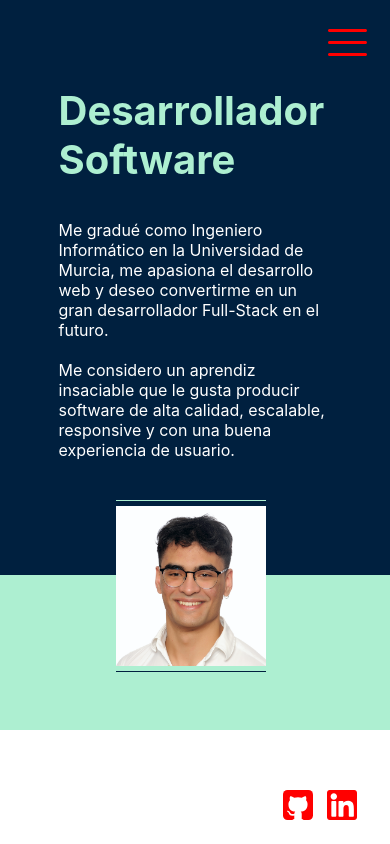
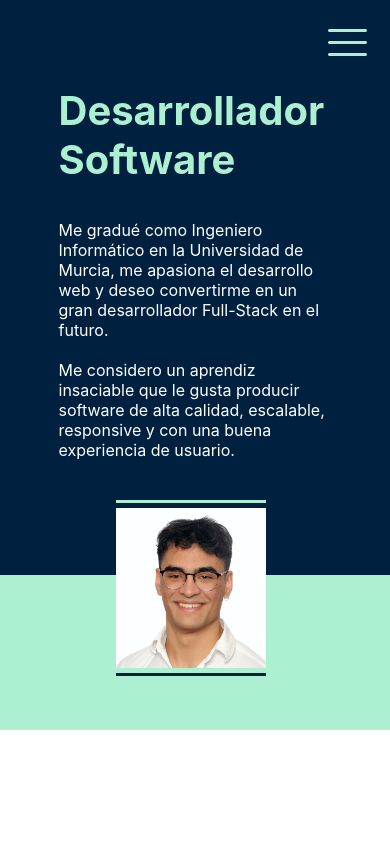
Before and after one commit to Daniumy/portfolio, a React (Create React App) app: page / in a window 390 px wide. Built offline with nearby package versions, Linux system fonts and the light colour scheme.

Commit message:
Improved menu hamburguer and socials icons for mobile

```diff
--- a/src/App.css
+++ b/src/App.css
@@ -19,6 +19,7 @@
   height: 100vh;
   display: flex;
   flex-direction: column;
+  position: relative;
 }
 
 .first-section-row {
@@ -73,8 +74,8 @@
   left: calc(74% - 175px);
   top: calc(45% - 160px);
   padding: 0px 5px;
-  border-left: 1px solid #adefd1ff;
-  border-right: 1px solid #00203fff;
+  border-left: 3px solid #adefd1ff;
+  border-right: 3px solid #00203fff;
 }
 
 /* ------------------------------------ SECOND SECTION ----------------------------------------- */
@@ -231,6 +232,7 @@
   align-items: center;
   justify-content: center;
   background-color: #00203fff;
+  position: relative;
 }
 
 .fourth-section-wrapper {
@@ -1098,8 +1100,8 @@ textarea {
     border-left: none;
     border-right: none;
     padding: 5px 0px;
-    border-top: 1px solid #adefd1ff;
-    border-bottom: 1px solid #00203fff;
+    border-top: 3px solid #adefd1ff;
+    border-bottom: 3px solid #00203fff;
   }
 
   /* THIRD SECTION*/
@@ -1185,15 +1187,6 @@ textarea {
     overflow-y: scroll;
   }
 
-
-  .social-icons-container {
-    position: fixed;
-  }
-
-  .hamburguer-container {
-    position: fixed;
-  }
-
 }
 
 @media (max-width: 720px) {
@@ -1338,16 +1331,9 @@ textarea {
   }
 
   #image-of-myself {
-    position: absolute;
-    width: 250px;
     top: calc(74% - 125px);
     left: calc(45% - 100px);
-    padding: 0px 5px;
-    border-left: none;
-    border-right: none;
-    padding: 5px 0px;
-    border-top: 1px solid #adefd1ff;
-    border-bottom: 1px solid #00203fff;
+
   }
 
   /* ------------------------------------ SECOND SECTION ----------------------------------------- */
@@ -1670,16 +1656,11 @@ textarea {
   }
 
   #image-of-myself {
-    position: absolute;
+
     width: 150px;
     top: calc(74% - 75px);
     left: calc(45% - 60px);
-    padding: 0px 5px;
-    border-left: none;
-    border-right: none;
-    padding: 5px 0px;
-    border-top: 1px solid #adefd1ff;
-    border-bottom: 1px solid #00203fff;
+
   }
 
   /*-------------------------------------------------------------------------------*/
--- a/src/App.js
+++ b/src/App.js
@@ -10,17 +10,16 @@ import cookies from "js-cookie";
 function App() {
   const [airplaneHovered, setAirplaneHovered] = useState(false);
   const [secondScreen, setSecondScreen] = useState(false);
-  const [hamburgerColor, setHamburgerColor] = useState(
-    window.matchMedia("(max-width: 950px)").matches ? "red" : "#00203FFF"
-  );
+  const [hamburgerColor, setHamburgerColor] = useState("#00203FFF");
   const [hamburgerClicked, setHamburgerClicked] = useState(false);
-  const [socialsColor, setSocialsColor] = useState(
-    window.matchMedia("(max-width: 950px)").matches ? "red" : "#00203FFF"
-  );
+  const [socialsColor, setSocialsColor] = useState("#00203FFF");
   const [selectedLanguage, setSelectedLanguage] = useState(
     localStorage.getItem("language") || "es"
   );
   const [emailStatus, setEmailStatus] = useState("none");
+  const [mobileView, setMobileView] = useState(
+    window.matchMedia("(max-width: 950px)").matches
+  );
 
   let navigate = useNavigate();
 
@@ -28,8 +27,9 @@ function App() {
 
   function handleResize() {
     if (window.innerWidth < 950) {
-      setHamburgerColor("red");
-      setSocialsColor("red");
+      setMobileView(true);
+    } else {
+      setMobileView(false);
     }
   }
   window.addEventListener("resize", handleResize);
@@ -48,6 +48,7 @@ function App() {
 
   const inputElement = useRef(null);
   const form = useRef();
+
   useEffect(() => {
     inputElement.current.onfocus = () => {
       window.scrollTo(0, 0);
@@ -59,20 +60,16 @@ function App() {
 
   function onScroll() {
     const { scrollTop, scrollHeight } = listInnerRef?.current;
+
     if (scrollTop > 200 && scrollTop < 1100) {
       setSecondScreen(true);
     } else setSecondScreen(false);
 
-    if (listInnerRef.current && hamburgerColor != "red") {
+    if (listInnerRef.current) {
       const pixelesCadaPagina = scrollHeight / NUMERO_PAGINAS;
       const umbralDosPaginas = scrollHeight - pixelesCadaPagina * 2;
-      const under950width = window.matchMedia("(max-width: 950px)").matches;
 
-      if (
-        scrollTop > umbralDosPaginas - 50 ||
-        (scrollTop < pixelesCadaPagina - 50 && under950width)
-      )
-        setHamburgerColor("#ADEFD1FF");
+      if (scrollTop > umbralDosPaginas - 50) setHamburgerColor("#ADEFD1FF");
       else setHamburgerColor("#00203FFF");
       if (scrollTop > pixelesCadaPagina + 50) setSocialsColor("#ADEFD1FF");
       else setSocialsColor("#00203FFF");
@@ -113,11 +110,11 @@ function App() {
 
   return (
     <div className="App" ref={listInnerRef} onScroll={onScroll}>
-      <div
-        className="hamburguer-container"
-        onClick={() => setHamburgerClicked(!hamburgerClicked)}
-      >
-        {!hamburgerClicked && (
+      {!hamburgerClicked && !mobileView && (
+        <div
+          className="hamburguer-container"
+          onClick={() => setHamburgerClicked(!hamburgerClicked)}
+        >
           <svg
             width="45px"
             height="45px"
@@ -131,9 +128,9 @@ function App() {
               fill={hamburgerColor}
             />
           </svg>
-        )}
-      </div>
-      {!hamburgerClicked && (
+        </div>
+      )}
+      {!hamburgerClicked && !mobileView && (
         <div className="social-icons-container">
           <a href="https://github.com/Daniumy" target="_blank" rel="noreferrer">
             <svg
@@ -145,7 +142,7 @@ function App() {
             >
               <rect width="512" height="512" rx="15%" fill={socialsColor} />
               <path
-                fill="white"
+                fill={socialsColor == "#00203FFF" ? "#fff" : "#00203FFF"}
                 d="M335 499c14 0 12 17 12 17H165s-2-17 12-17c13 0 16-6 16-12l-1-50c-71 16-86-28-86-28-12-30-28-37-28-37-24-16 1-16 1-16 26 2 40 26 40 26 22 39 59 28 74 22 2-17 9-28 16-35-57-6-116-28-116-126 0-28 10-51 26-69-3-6-11-32 3-67 0 0 21-7 70 26 42-12 86-12 128 0 49-33 70-26 70-26 14 35 6 61 3 67 16 18 26 41 26 69 0 98-60 120-117 126 10 8 18 24 18 48l-1 70c0 6 3 12 16 12z"
               />
             </svg>
@@ -340,6 +337,26 @@ function App() {
         </div>
       </div>
       <div className="first-section">
+        {!hamburgerClicked && mobileView && (
+          <div
+            className="hamburguer-container"
+            onClick={() => setHamburgerClicked(!hamburgerClicked)}
+          >
+            <svg
+              width="45px"
+              height="45px"
+              viewBox="0 0 15 15"
+              fill="#adefd1ff"
+            >
+              <path
+                fillRule="evenodd"
+                clipRule="evenodd"
+                d="M1.5 3C1.22386 3 1 3.22386 1 3.5C1 3.77614 1.22386 4 1.5 4H13.5C13.7761 4 14 3.77614 14 3.5C14 3.22386 13.7761 3 13.5 3H1.5ZM1 7.5C1 7.22386 1.22386 7 1.5 7H13.5C13.7761 7 14 7.22386 14 7.5C14 7.77614 13.7761 8 13.5 8H1.5C1.22386 8 1 7.77614 1 7.5ZM1 11.5C1 11.2239 1.22386 11 1.5 11H13.5C13.7761 11 14 11.2239 14 11.5C14 11.7761 13.7761 12 13.5 12H1.5C1.22386 12 1 11.7761 1 11.5Z"
+                fill="#adefd1ff"
+              />
+            </svg>
+          </div>
+        )}
         <div className="first-section-row">
           <div className="first-section-left-wrapper">
             <div className="first-section-left-content">
@@ -426,6 +443,71 @@ function App() {
         </div>
       </div>
       <div className="fourth-section" id="contact">
+        {!hamburgerClicked && mobileView && (
+          <div className="social-icons-container">
+            <a
+              href="https://github.com/Daniumy"
+              target="_blank"
+              rel="noreferrer"
+            >
+              <svg
+                aria-label="GitHub"
+                role="img"
+                viewBox="0 0 512 512"
+                width="30px"
+                height="30px"
+              >
+                <rect width="512" height="512" rx="15%" fill={"#adefd1ff"} />
+                <path
+                  fill="#00203fff"
+                  d="M335 499c14 0 12 17 12 17H165s-2-17 12-17c13 0 16-6 16-12l-1-50c-71 16-86-28-86-28-12-30-28-37-28-37-24-16 1-16 1-16 26 2 40 26 40 26 22 39 59 28 74 22 2-17 9-28 16-35-57-6-116-28-116-126 0-28 10-51 26-69-3-6-11-32 3-67 0 0 21-7 70 26 42-12 86-12 128 0 49-33 70-26 70-26 14 35 6 61 3 67 16 18 26 41 26 69 0 98-60 120-117 126 10 8 18 24 18 48l-1 70c0 6 3 12 16 12z"
+                />
+              </svg>
+            </a>
+            <a
+              href="https://www.linkedin.com/in/daniu"
+              target="_blank"
+              rel="noreferrer"
+            >
+              <svg
+                id="Layer_1"
+                x="0px"
+                y="0px"
+                viewBox="0 0 382 382"
+                width="30px"
+                height="30px"
+              >
+                <path
+                  fill={"#adefd1ff"}
+                  d="M347.445,0H34.555C15.471,0,0,15.471,0,34.555v312.889C0,366.529,15.471,382,34.555,382h312.889
+	C366.529,382,382,366.529,382,347.444V34.555C382,15.471,366.529,0,347.445,0z M118.207,329.844c0,5.554-4.502,10.056-10.056,10.056
+	H65.345c-5.554,0-10.056-4.502-10.056-10.056V150.403c0-5.554,4.502-10.056,10.056-10.056h42.806
+	c5.554,0,10.056,4.502,10.056,10.056V329.844z M86.748,123.432c-22.459,0-40.666-18.207-40.666-40.666S64.289,42.1,86.748,42.1
+	s40.666,18.207,40.666,40.666S109.208,123.432,86.748,123.432z M341.91,330.654c0,5.106-4.14,9.246-9.246,9.246H286.73
+	c-5.106,0-9.246-4.14-9.246-9.246v-84.168c0-12.556,3.683-55.021-32.813-55.021c-28.309,0-34.051,29.066-35.204,42.11v97.079
+	c0,5.106-4.139,9.246-9.246,9.246h-44.426c-5.106,0-9.246-4.14-9.246-9.246V149.593c0-5.106,4.14-9.246,9.246-9.246h44.426
+	c5.106,0,9.246,4.14,9.246,9.246v15.655c10.497-15.753,26.097-27.912,59.312-27.912c73.552,0,73.131,68.716,73.131,106.472
+	L341.91,330.654L341.91,330.654z"
+                />
+                <g></g>
+                <g></g>
+                <g></g>
+                <g></g>
+                <g></g>
+                <g></g>
+                <g></g>
+                <g></g>
+                <g></g>
+                <g></g>
+                <g></g>
+                <g></g>
+                <g></g>
+                <g></g>
+                <g></g>
+              </svg>
+            </a>
+          </div>
+        )}
         <div className="fourth-section-wrapper">
           <h1>{t("contact")}</h1>
           <div
```
